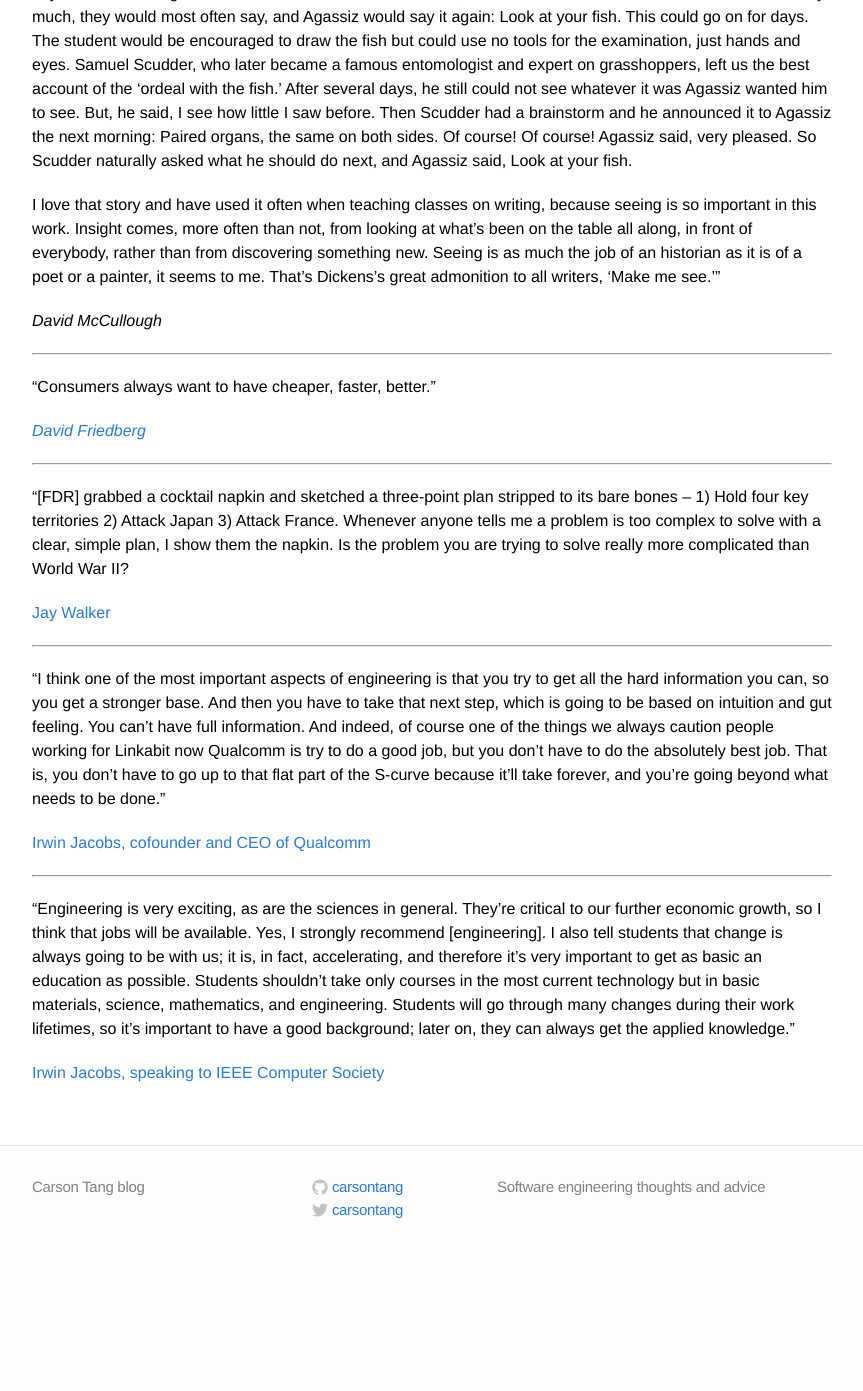
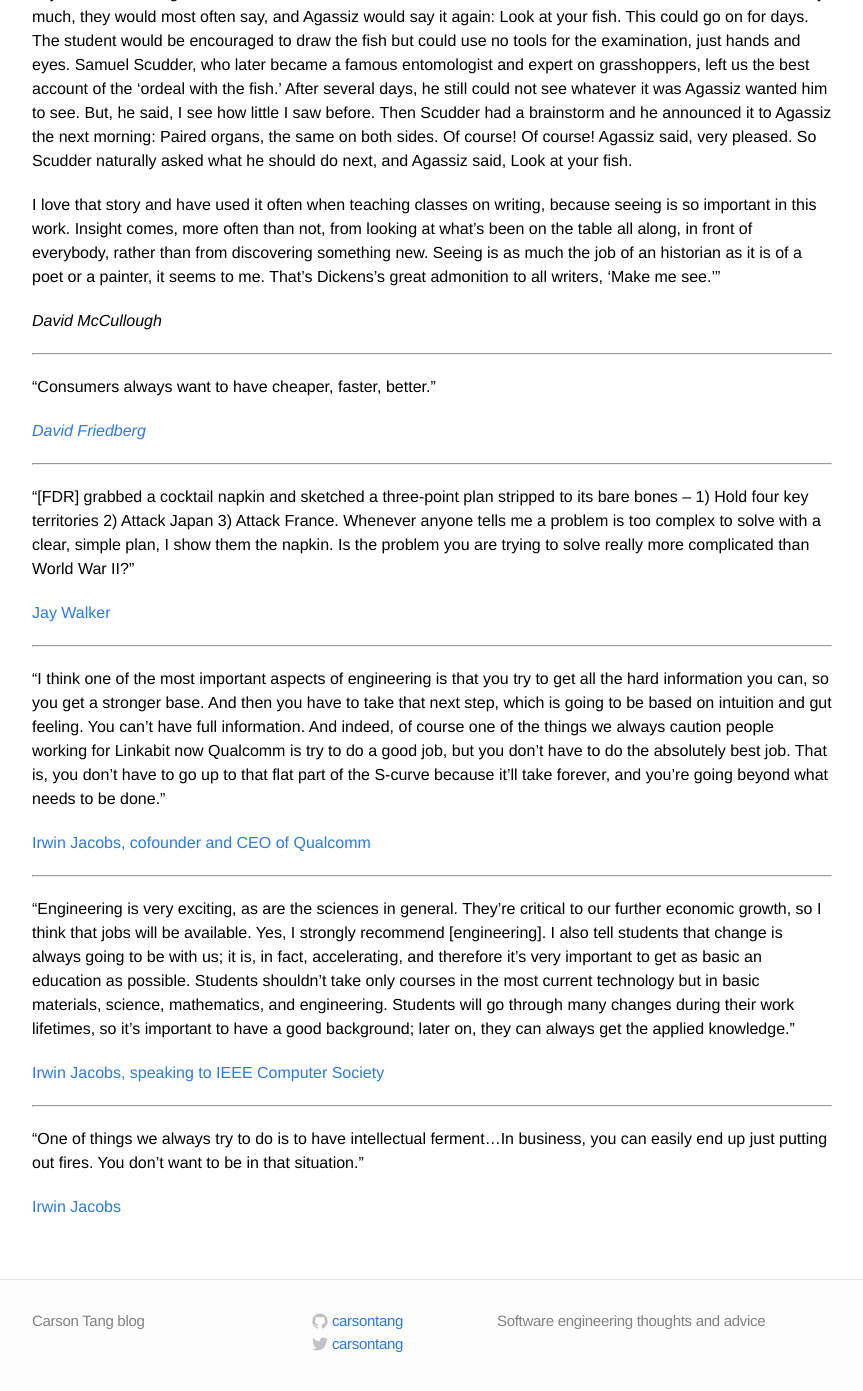
Before and after one commit to carsontang/carsontang.github.io, a Jekyll site: the page built from quotes.md, in a window 1280 px wide and 1400 px high, scrolled down 11316 px. Shown: the top 1391 px of the window, without its empty margins (208-1071 px from the left). Built offline with Jekyll 4.4.1, drawn with Linux system fonts in a browser that asks for light colours; before the commit the page ends 12582 px from its top, so only the background shows below that.

Commit message:
quote from Irwin Jacobs on intellectual ferment

```diff
--- a/quotes.md
+++ b/quotes.md
@@ -457,7 +457,7 @@ I love that story and have used it often when teaching classes on writing, becau
 
 ---
 
-"[FDR] grabbed a cocktail napkin and sketched a three-point plan stripped to its bare bones – 1) Hold four key territories 2) Attack Japan 3) Attack France. Whenever anyone tells me a problem is too complex to solve with a clear, simple plan, I show them the napkin. Is the problem you are trying to solve really more complicated than World War II?
+"[FDR] grabbed a cocktail napkin and sketched a three-point plan stripped to its bare bones – 1) Hold four key territories 2) Attack Japan 3) Attack France. Whenever anyone tells me a problem is too complex to solve with a clear, simple plan, I show them the napkin. Is the problem you are trying to solve really more complicated than World War II?"
 
 [Jay Walker](https://www.amazon.com/Speed-Scale-Global-Solving-Climate-ebook/dp/B08XJ2MXSR/)
 
@@ -472,3 +472,9 @@ I love that story and have used it often when teaching classes on writing, becau
 "Engineering is very exciting, as are the sciences in general. They're critical to our further economic growth, so I think that jobs will be available. Yes, I strongly recommend [engineering]. I also tell students that change is always going to be with us; it is, in fact, accelerating, and therefore it's very important to get as basic an education as possible. Students shouldn't take only courses in the most current technology but in basic materials, science, mathematics, and engineering. Students will go through many changes during their work lifetimes, so it's important to have a good background; later on, they can always get the applied knowledge."
 
 [Irwin Jacobs, speaking to IEEE Computer Society](https://www.computer.org/csdl/magazine/dt/2005/03/d3268/13rRUxbCbpr)
+
+---
+
+"One of things we always try to do is to have intellectual ferment...In business, you can easily end up just putting out fires. You don't want to be in that situation."
+
+[Irwin Jacobs](https://www.youtube.com/watch?v=eVLR8WF2Lbg&t=8m5s&ab_channel=UniversityofCaliforniaTelevision%28UCTV%29)
```
